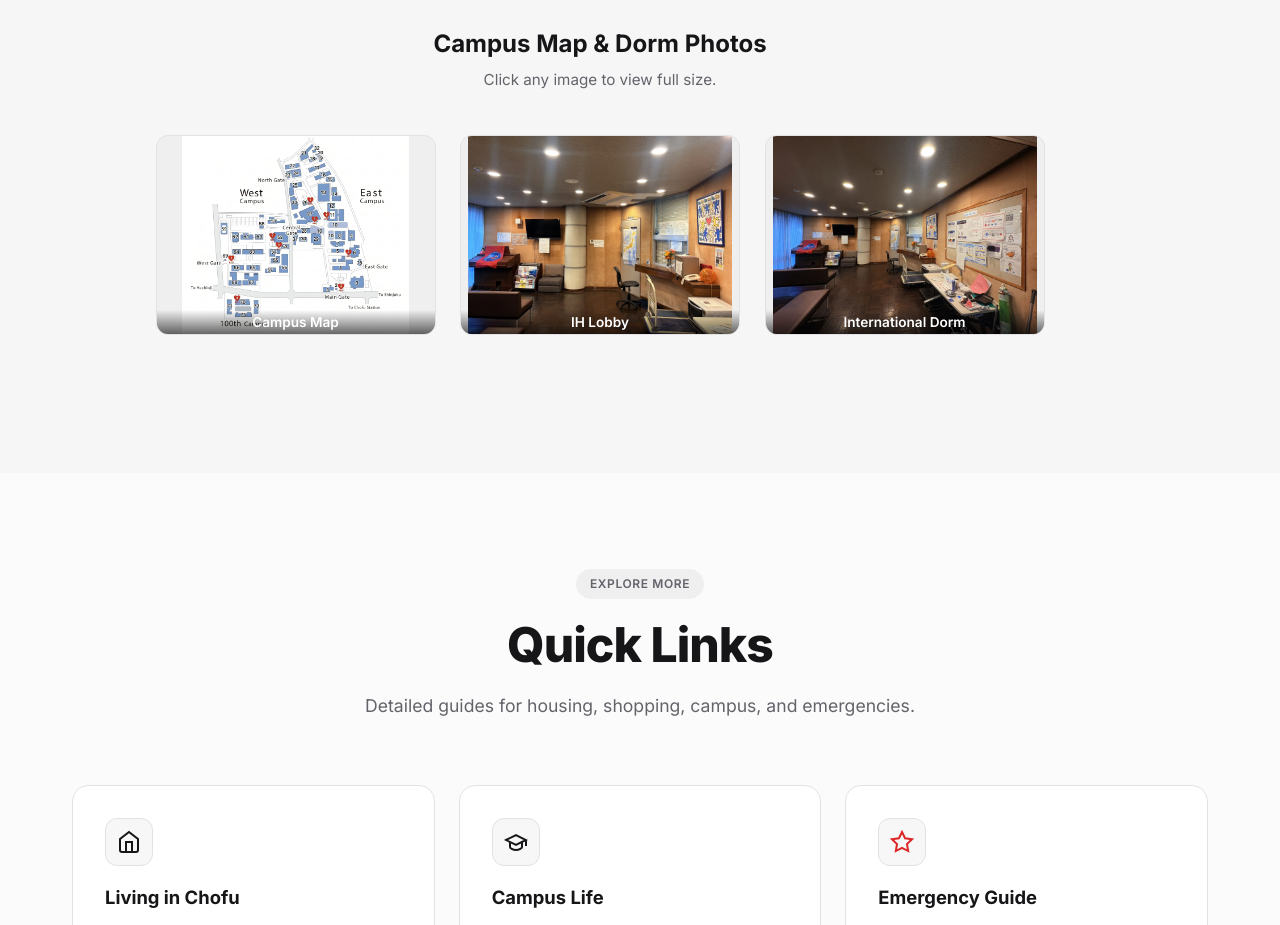
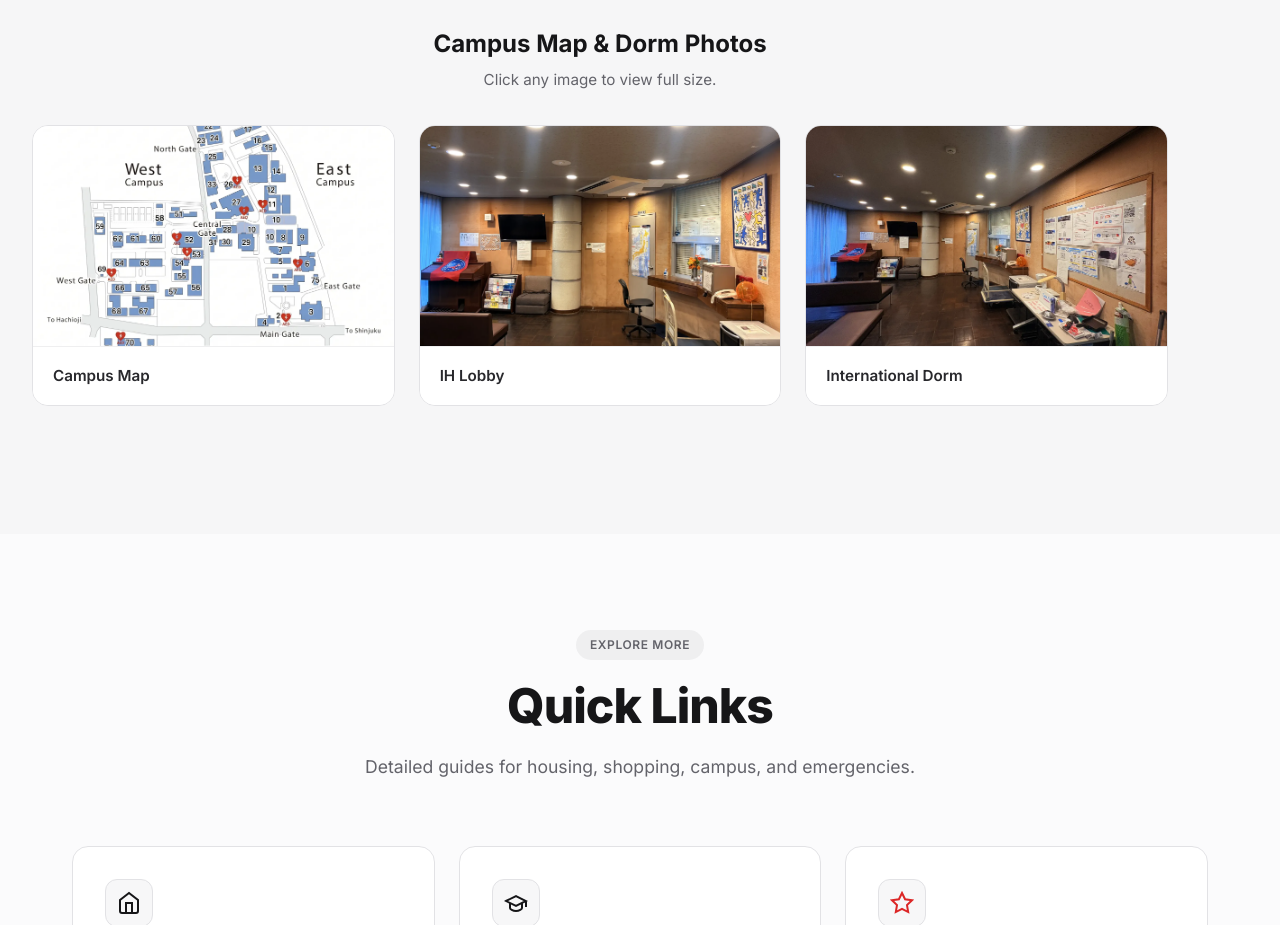
Before and after one commit to tarequejosh/UEC_campus_guideline, a website built with Vite: page index.html in a window 1280 px wide. Shown: the part 4160-5085 px from the top of the page. Built offline with nearby package versions, Linux system fonts and the light colour scheme.

Commit message:
redesign gallery as cards matching site design

```diff
--- a/style.css
+++ b/style.css
@@ -1339,29 +1339,25 @@ h1, h2, h3, h4, h5 {
 .dark .badge-daiso, :root.dark .badge-daiso { color: #F87171; }
 
 /* --- Gallery --- */
+/* --- Gallery Cards --- */
 .gallery {
-  text-align: center;
+  display: grid;
+  grid-template-columns: repeat(auto-fit, minmax(280px, 1fr));
+  gap: 1.5rem;
   margin: 2rem 0;
 }
 
 .gallery-item {
-  position: relative;
-  display: inline-block;
-  width: 280px;
-  height: 200px;
-  margin: 0.625rem;
-  vertical-align: top;
-  border-radius: var(--radius-md);
+  border-radius: var(--radius-lg);
   overflow: hidden;
   cursor: pointer;
   border: 1px solid var(--gray-200);
   transition: all 0.4s cubic-bezier(0.16, 1, 0.3, 1);
-  background: var(--gray-100);
-  line-height: 0;
+  background: var(--white);
 }
 
 .gallery-item:hover {
-  transform: scale(1.02);
+  transform: translateY(-4px);
   box-shadow: var(--shadow-glass);
   border-color: var(--accent-light);
 }
@@ -1369,21 +1365,23 @@ h1, h2, h3, h4, h5 {
 .gallery-item img {
   display: block;
   width: 100%;
-  height: 100%;
-  object-fit: contain;
+  height: 220px;
+  object-fit: cover;
+  object-position: center;
   transition: transform 0.6s cubic-bezier(0.16, 1, 0.3, 1);
 }
 
+.gallery-item:hover img {
+  transform: scale(1.05);
+}
+
 .gallery-label {
-  position: absolute;
-  bottom: 0;
-  left: 0;
-  right: 0;
-  padding: 0.75rem 1rem;
-  background: linear-gradient(transparent, rgba(0,0,0,0.6));
-  color: var(--white);
+  padding: 1rem 1.25rem;
   font-weight: 600;
-  font-size: 0.85rem;
+  font-size: 0.95rem;
+  color: var(--gray-800);
+  background: var(--white);
+  border-top: 1px solid var(--gray-100);
 }
 
 /* --- Lightbox --- */
```
